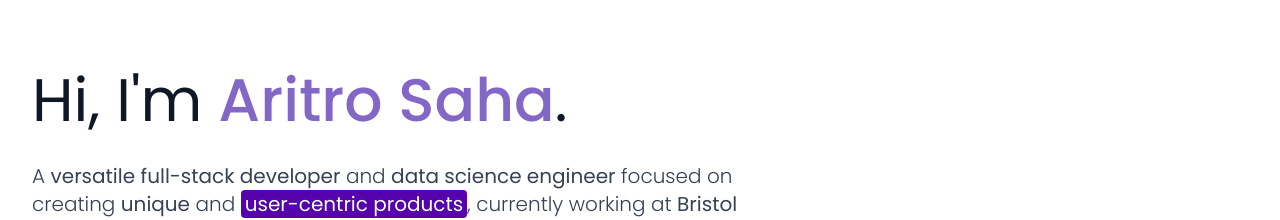
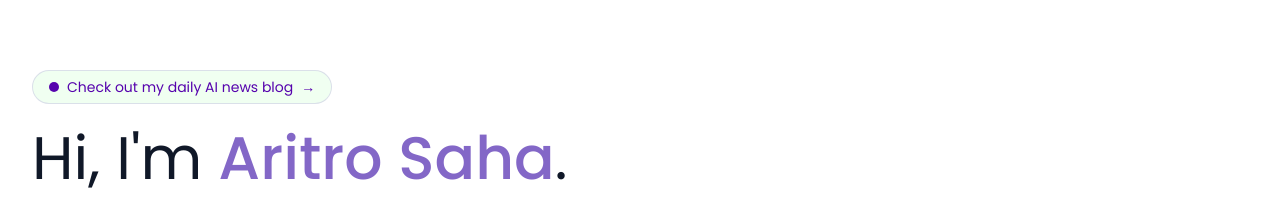
Before and after one commit to halcyon-past/Minimal-Portfolio, a React (Vite) app: page / in a window 1280 px wide. Shown: the part 154-374 px from the top of the page. Built offline with nearby package versions, Linux system fonts and the light colour scheme.

Commit message:
added daily new blog website integration

```diff
--- a/src/components/Hero.jsx
+++ b/src/components/Hero.jsx
@@ -52,6 +52,27 @@ export default function Hero() {
       {/* Main Content */}
       <section className="pt-32 pb-16 md:pt-40 md:pb-24 relative bg-white cursor-default">
         <div className="container mx-auto px-4 md:px-8 overflow-hidden">
+          <motion.div
+            initial={{ y: 20, opacity: 0 }}
+            animate={{ y: showIntro ? 20 : 0, opacity: showIntro ? 0 : 1 }}
+            transition={{ duration: 0.8, delay: showIntro ? 0 : 0.1, ease: "easeOut" }}
+            className="mb-6 inline-block"
+          >
+            <a
+              href="https://siliconsync.aritro.cloud/"
+              target="_blank"
+              rel="noopener noreferrer"
+              className="inline-flex items-center gap-2 px-4 py-1.5 text-sm md:text-sm font-medium text-[var(--chrysler-blue)] bg-[var(--honeydew)] hover:bg-[var(--amethyst)] hover:text-white border border-[var(--amethyst)]/20 rounded-full transition-all duration-300"
+            >
+              <span className="relative flex h-2.5 w-2.5">
+                <span className="animate-ping absolute inline-flex h-full w-full rounded-full bg-[var(--amethyst)] opacity-75"></span>
+                <span className="relative inline-flex rounded-full h-2.5 w-2.5 bg-[var(--chrysler-blue)]"></span>
+              </span>
+              Check out my daily AI news blog
+              <span>→</span>
+            </a>
+          </motion.div>
+
           <motion.h1
             className="text-4xl md:text-6xl font-medium mb-8 text-gray-900"
             initial={{ y: 50, opacity: 0 }}
```
